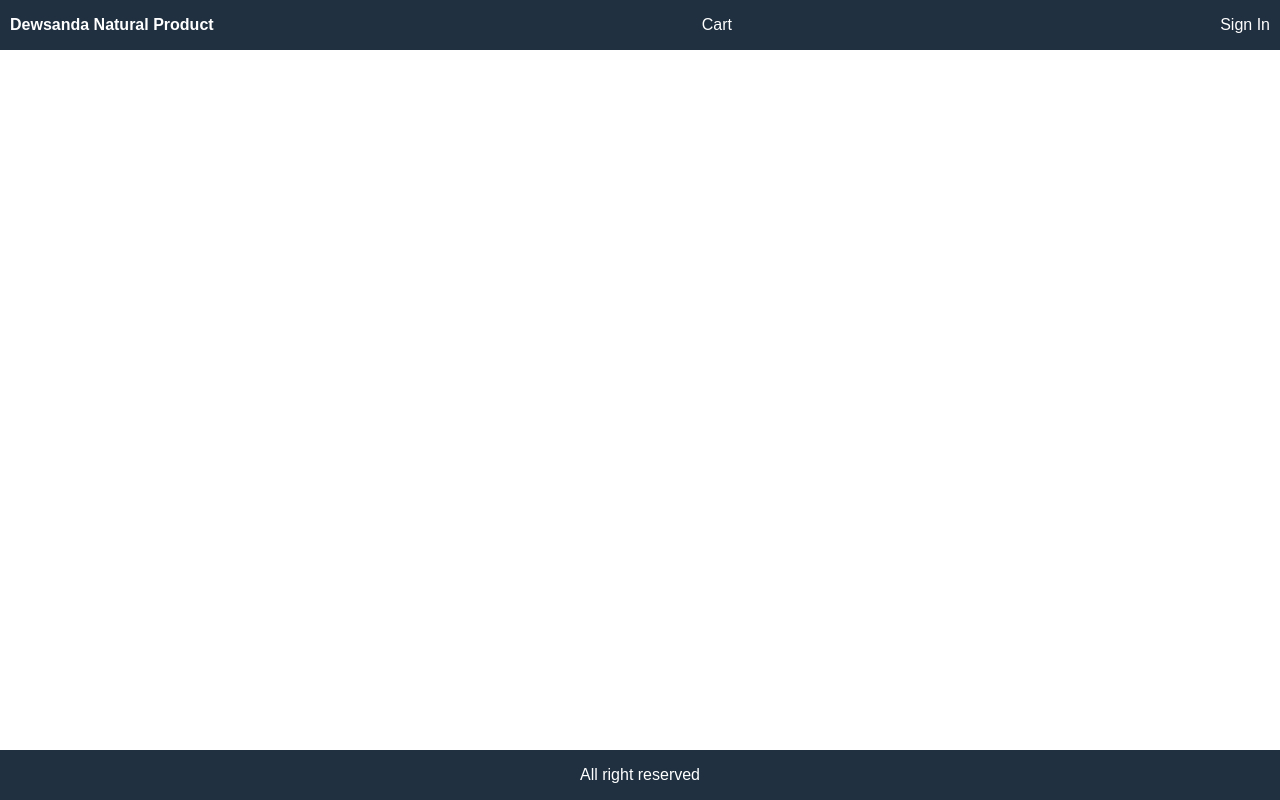
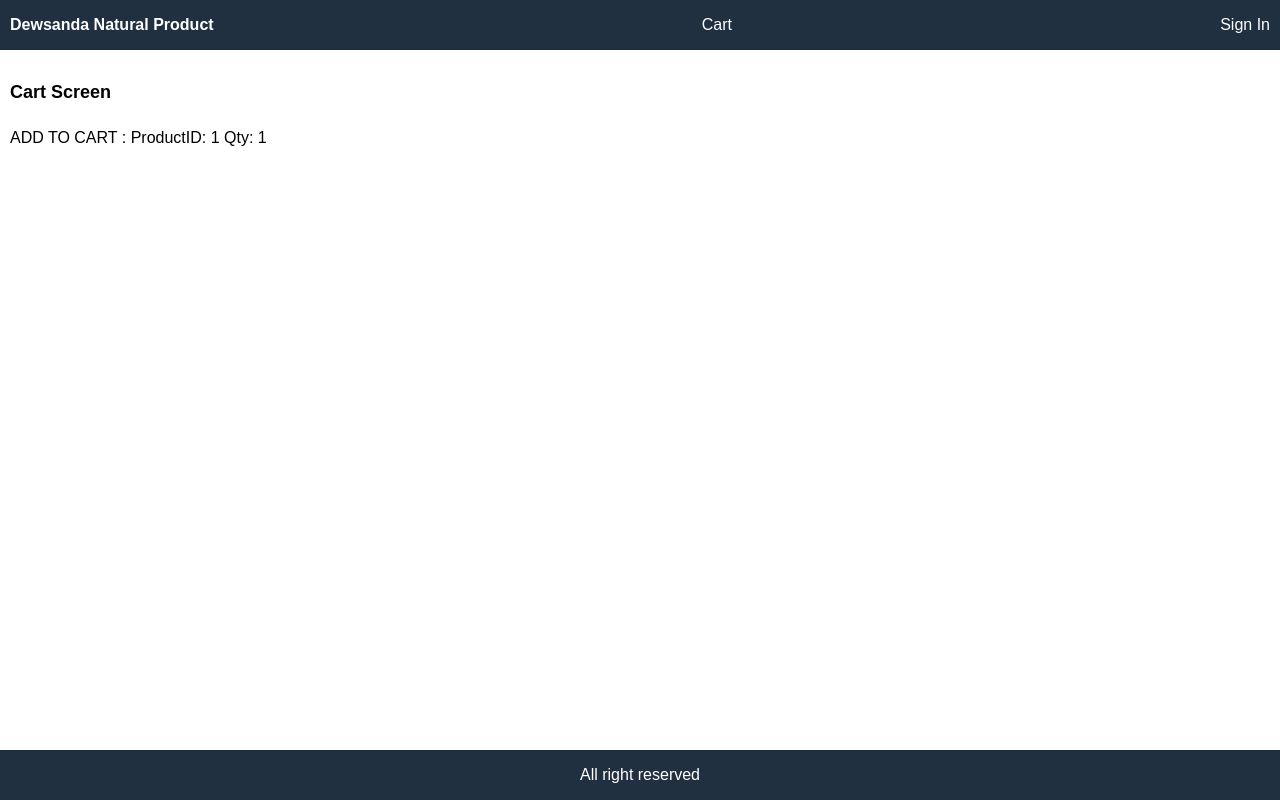
Before and after one commit to CB-Creation/Dewsanda-App, a React (Create React App) app in the folder frontend/: page /cart/1 in a window 1280 px wide. Built offline with nearby package versions, Linux system fonts and the light colour scheme; the HTML template or start-up script is replaced by a standard one.

Commit message:
start working on cartScreen

```diff
--- a/frontend/src/App.js
+++ b/frontend/src/App.js
@@ -1,6 +1,7 @@
 import React from 'react';
 
 import {BrowserRouter, Route} from 'react-router-dom';
+import CartScreen from './screens/CartScreen';
 import HomeScreen from './screens/HomeScreen';
 import ProductScreen from './screens/ProductScreen';
 
@@ -17,6 +18,7 @@
         <div> <a href="/html">Sign In</a></div>
     </header>
     <main>
+      <Route path="/cart/:id?" component={CartScreen}></Route>
       <Route path="/" component={HomeScreen} exact></Route>
       <Route path="/product/:id" component={ProductScreen}></Route>
 
--- /dev/null
+++ b/frontend/src/screens/CartScreen.js
@@ -0,0 +1,14 @@
+import React from 'react';
+
+export default function CartScreen(props){
+    const productId=props.match.params.id;
+    const qty =props.location.search
+    ? Number(props.location.search.split('=')[1])
+    : 1;
+
+    return(
+    <div>
+        <h1>Cart Screen</h1>
+        <p>ADD TO CART : ProductID: {productId} Qty: {qty}</p>
+    </div>)
+}
--- a/frontend/src/screens/ProductScreen.js
+++ b/frontend/src/screens/ProductScreen.js
@@ -1,4 +1,4 @@
-import React,{useEffect} from 'react';
+import React,{useEffect,useState} from 'react';
 import { useSelector, useDispatch } from 'react-redux';
 import {Link} from 'react-router-dom';
 import {detailsProduct} from '../actions/productActions'
@@ -11,6 +11,7 @@
 export default function ProductScreen(props) {
      const dispatch = useDispatch();
      const productId=props.match.params.id;
+     const [qty, setQty]=useState(1);
      const productDetails = useSelector((state)=>state.productDetails);
      const {loading,error,product}=productDetails;
 
@@ -18,6 +19,9 @@
         dispatch(detailsProduct(productId));
     }, [dispatch, productId]);
 
+    const addToCartHandler=()=>{
+        props.history.push(`/cart/${productId}?qty=${qty}`);
+    };
      return(
         <div>
         {loading ? (<LoadingBox></LoadingBox>
@@ -61,11 +65,34 @@
                                        )}
                                     </div>
                                 </li>
+                                {
+                                    product.counterInStock> 0 && (
+                                        <>
                                 <li>
-                                    <button className='primary block'>
+                                    <div className='row'>
+                                        <div>Qty</div>
+                                        <div>
+                                            <select value={qty}
+                                            onChange=
+                                            {e=>setQty(e.target.value)}
+                                                >
+                                        {
+                                            [...Array(product.counterInStock).keys()].map(
+                                                x=>(<option key={x+1} value={x+1}>{x+1}</option>)
+                                            )
+                                        }                                            </select>
+                                        </div>
+                                    </div>
+                                </li>
+                                <li>
+                                    <button onClick={addToCartHandler} className='primary block'>
                                            Add to cart
                                     </button>
                                 </li>
+                                </>
+                                    )
+                                }
+
                             </ul>
                         </div>
                     </div>
```
